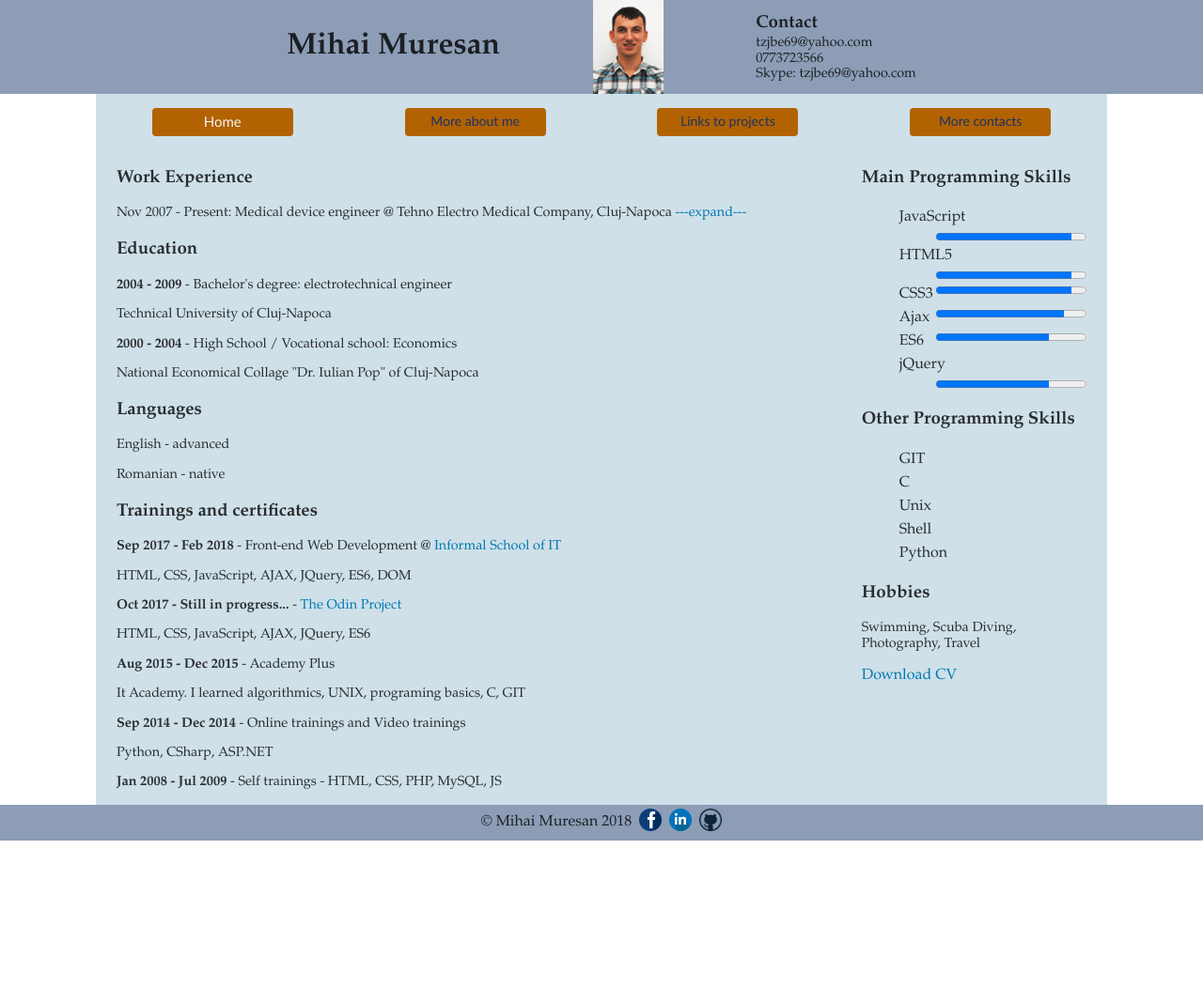
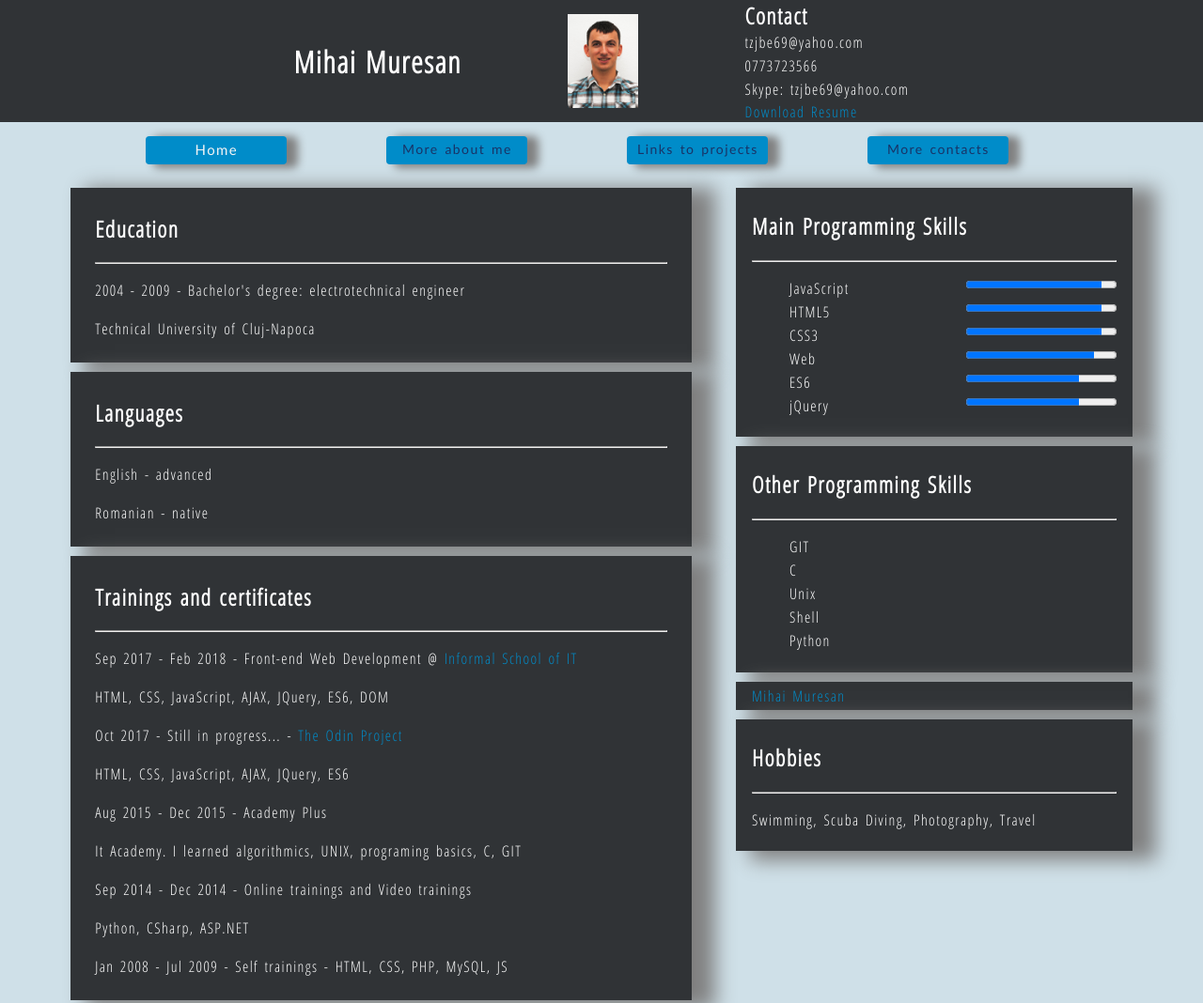
Before and after one commit to tzjbe69/cv, a plain HTML site: page index.html in a window 1280 px wide. Shown: the top 1068 px of the page at 94% size. Before the commit the page ends 895 px from the top, so only its background shows below. Drawn offline with nearby package versions, Linux system fonts and the light colour scheme.

Commit message:
final modifications

```diff
--- a/index.html
+++ b/index.html
@@ -2,20 +2,23 @@
 <html>
     <head>
         <title>CV Mihai Muresan</title>
+        <link href="https://fonts.googleapis.com/css?family=Open+Sans+Condensed:300" rel="stylesheet">
+        <script type="text/javascript" src="https://code.jquery.com/jquery-3.2.1.min.js"></script>
         <link rel="shortcut icon" href="favicon.ico" type="image/x-icon">
         <link rel="stylesheet" href="styles/style.css" type="text/css" />
-        <script type="text/javascript" src="script/script.js"></script>
         <meta name="viewport" content="width=device-width, initial-scale=1" />
+        <script type="text/javascript" src="https://platform.linkedin.com/badges/js/profile.js" async defer></script>
     </head>
     <body>
         <header>
             <h1>Mihai Muresan</h1>
             <img src="imgs/mihai.jpg"></img>
             <div>
-                <h3>Contact</h3>
+                <h2>Contact</h2>
                 <p>tzjbe69@yahoo.com </p>
                 <p>0773723566</p>
                 <p>Skype: tzjbe69@yahoo.com</p>
+                <a href="Resume_Mihai_Muresan.pdf" download="Resume_Mihai_Muresan.pdf">Download Resume</a>
             </div>
         </header>
             <nav>
@@ -25,19 +28,20 @@
                 <a href="contact.html">More contacts</a>
             </nav>
             <main>
-
                 <article class="general">
                     <section>
-                        <h3>Main Programming Skills</h3>
-                        <ul class="clearfix">
-                            <div class="clearfix"><li class="pull-left">JavaScript</li><progress class="pull-right" value="90" max="100"></progress></div>
-                            <div class="clearfix"><li class="pull-left">HTML5</li><progress class="pull-right" value="90" max="100"></progress></div>
-                            <div class="clearfix"><li class="pull-left">CSS3</li><progress class="pull-right" value="90" max="100"></progress></div>
-                            <div class="clearfix"><li class="pull-left">Ajax</li><progress class="pull-right" value="85" max="100"></progress></div>
-                            <div class="clearfix"><li class="pull-left">ES6</li><progress class="pull-right" value="75" max="100"></progress></div>
-                            <div class="clearfix"><li class="pull-left">jQuery</li><progress class="pull-right" value="75" max="100"></progress></div>
+                        <h2>Main Programming Skills</h2><hr>
+                        <ul class="clearfix index">
+                            <div class="clearfix"><li class="pull-left description">JavaScript</li><progress class="pull-right" value="90" max="100"></progress></div>
+                            <div class="clearfix"><li class="pull-left description">HTML5</li><progress class="pull-right" value="90" max="100"></progress></div>
+                            <div class="clearfix"><li class="pull-left description">CSS3</li><progress class="pull-right" value="90" max="100"></progress></div>
+                            <div class="clearfix"><li class="pull-left description">Web</li><progress class="pull-right" value="85" max="100"></progress></div>
+                            <div class="clearfix"><li class="pull-left description">ES6</li><progress class="pull-right" value="75" max="100"></progress></div>
+                            <div class="clearfix"><li class="pull-left description">jQuery</li><progress class="pull-right" value="75" max="100"></progress></div>
                         </ul>
-                        <h3>Other Programming Skills</h3>
+                    </section>
+                    <section>
+                        <h2>Other Programming Skills</h2><hr>
                         <ul>
                             <li>GIT</li>
                             <li>C</li>
@@ -45,51 +49,68 @@
                             <li>Shell</li>
                             <li>Python</li>
                         </ul>
+
                     </section>
                     <section>
-                        <h3>Hobbies</h3>
+                        <div class="LI-profile-badge"  data-version="v1" data-size="medium" data-locale="ro_RO" data-type="horizontal" data-theme="dark" data-vanity="mihaimuresan85"><a class="LI-simple-link" href='https://ro.linkedin.com/in/mihaimuresan85?trk=profile-badge'>Mihai Muresan</a></div>
+                    </section>
+                    <section>
+                        <h2>Hobbies</h2><hr>
                         <p>Swimming, Scuba Diving, Photography, Travel</p>
-                        <a href="CV_Muresan_Mihai_en.pdf" download="CV_Muresan_Mihai_en.pdf">Download CV</a>
                     </section>
                 </article>
                 <article>
+                    <section id="JavaScript" class="description-content">
+                        <h2>JavaScript</h2><hr>
+                        <p>Functions, objects, scope, events, AJAX, jQuery,
+                            DOM, JSON, ES6, BOM</p>
+
+                    </section>
+                    <section id="HTML5" class="description-content">
+                        <h2>HTML5</h2><hr>
+                        <p>Standards, Attributes, Elements, Form, Semantics, APIs</p>
+                    </section>
+                    <section id="CSS3" class="description-content">
+                        <h2>CSS3</h2><hr>
+                        <p>Rules, Selectors, Box Model, Pseudo-class, Pseudo-elements, FlexBox,
+                        Responsive Web Design(media queries)</p>
+                    </section>
+                    <section id="Web" class="description-content">
+                        <h2>Web</h2><hr>
+                        <p>Client-server architectures, HTTP/HTTPs, Cookies, Browsers, Dev Tools,
+                        HTTP Protocol: request-response model, headers, methods, status codes</p>
+                    </section>
+                    <section id="ES6" class="description-content">
+                        <h2>ES6 - EcmaScript 6</h2><hr>
+                        <p>Let, const, arrow functions</p>
+                    </section>
+                    <section id="jQuery" class="description-content">
+                        <h2>jQuery</h2><hr>
+                        <p>Selecting elements, animations, dialogs</p>
+                    </section>
                     <section>
-                        <h3>Work Experience</h3>
-                        <p> Nov 2007 - Present: Medical device engineer @ Tehno Electro Medical Company, Cluj-Napoca <span class="show expand">---expand---</span>
-                            <span class="hide">
-                                Department: Engineering | Industry: Services
-                                Install and service medica devices.
-                                Over 300 installs of dental chair in Romania in small dental clinics in private and also in public universities and medical centers. Everything from planning to service under and post - warranty.
-                                <br><span class="shrink">---shrink---</span>
-                            </span>
+                        <h2>Education</h2><hr>
+                        <p>2004 - 2009 - Bachelor's degree: electrotechnical engineer
+                            <p>Technical University of Cluj-Napoca</p>
                         </p>
                     </section>
                     <section>
-                        <h3>Education</h3>
-                        <p><strong>2004 - 2009</strong> - Bachelor's degree: electrotechnical engineer
-                            <p>Technical University of Cluj-Napoca</p>
-                        </p>
-                        <p><strong>2000 - 2004</strong> - High School / Vocational school: Economics
-                            <p>National Economical Collage "Dr. Iulian Pop" of Cluj-Napoca</p>
-                        </p>
-                    </section>
-                    <section>
-                        <h3>Languages</h3>
+                        <h2>Languages</h2><hr>
                         <p>English - advanced</p>
                         <p>Romanian - native</p>
                     </section>
                     <section>
-                        <h3>Trainings and certificates</h3>
+                        <h2>Trainings and certificates</h2><hr>
                         <p>
-                            <p><strong>Sep 2017 - Feb 2018</strong> - Front-end Web Development @ <a href="https://scoalainformala.ro/" target="_blank">Informal School of IT</a></p>
+                            <p>Sep 2017 - Feb 2018 - Front-end Web Development @ <a href="https://scoalainformala.ro/" target="_blank">Informal School of IT</a></p>
                             <p>HTML, CSS, JavaScript, AJAX, JQuery, ES6, DOM</p>
-                            <p><strong>Oct 2017 - Still in progress...</strong> - <a href="https://www.theodinproject.com/" target="_blank">The Odin Project</a></p>
+                            <p>Oct 2017 - Still in progress... - <a href="https://www.theodinproject.com/" target="_blank">The Odin Project</a></p>
                             <p>HTML, CSS, JavaScript, AJAX, JQuery, ES6</p>
-                            <p><strong>Aug 2015 - Dec 2015</strong> - Academy Plus</p>
+                            <p>Aug 2015 - Dec 2015 - Academy Plus</p>
                             <p>It Academy. I learned algorithmics, UNIX, programing basics, C, GIT</p>
-                            <p><strong>Sep 2014 - Dec 2014</strong> - Online trainings and Video trainings</p>
+                            <p>Sep 2014 - Dec 2014 - Online trainings and Video trainings</p>
                             <p>Python, CSharp, ASP.NET</p>
-                            <p><strong>Jan 2008 - Jul 2009</strong> - Self trainings - HTML, CSS, PHP, MySQL, JS</p>
+                            <p>Jan 2008 - Jul 2009 - Self trainings - HTML, CSS, PHP, MySQL, JS</p>
                         </p>
                     </section>
                 </article>
@@ -100,5 +121,7 @@
                 <a href="https://www.linkedin.com/in/mihaimuresan85" target="_blank"><img src="imgs/li.ico" alt="Linkedin"></a>
                 <a href="https://github.com/tzjbe69" target="_blank"><img src="imgs/git.ico" alt="GitHub"></a>
         </footer>
+        <script type="text/javascript" src="script/script.js"></script>
+        <script type="text/javascript" src="script/scroll.js"></script>
     </body>
 </html>
--- /dev/null
+++ b/script/scroll.js
@@ -0,0 +1,13 @@
+/* global $ */
+let scrollValue = 0;
+$(window).scroll(function(event) {
+    if (window.pageYOffset > scrollValue && $(window).width() < 880) {
+        $('nav').slideUp();
+        scrollValue = window.pageYOffset;
+    } else if (window.pageYOffset < scrollValue && $(window).width() < 880) {
+        $('nav').slideDown();
+        scrollValue = window.pageYOffset;
+    } else {
+        $('nav').show();
+    }
+});
--- a/styles/style.css
+++ b/styles/style.css
@@ -3,44 +3,54 @@ html {
 }
 
 body {
+    font-family: 'Open Sans Condensed', sans-serif;
     margin: 0;
-    font-family: Garamond;
-    color: rgba(0, 0, 0, 0.8);
-    font-size: 90%;
+    word-spacing: 2px;
+    letter-spacing: 1.4px;
+    font-size: 95%;
+    background-color: #cfe0e8;
 }
 
 header {
+    margin-top: 40px;
+    color: white;
     display: flex;
     flex-direction: column;
     justify-content: space-around;
     align-items: center;
     padding-left: 20%;
     padding-right: 20%;
-    background-color: #8d9db6;
-    line-height: 2px;
+    background-color: #303336;
+}
+
+header p, header h2{
+    margin: 0;
 }
 
 header img {
     display: none;
 }
 
-
-
 nav {
+    position: fixed;
+    top: 0px;
+    width: 100%;
     margin: 0;
-    background-color: #B26200;
+    background-color: #303336;
     display: flex;
     justify-content: space-around;
     align-items: center;
-
 }
 
 nav a {
-    width: 22%;
+    color: #193366;
+    background-color: #008cc9;
+    width: 23%;
+    height: 40px;
 }
 
 nav a:hover {
-    background: #FF8B00;
+    background: #005e93;
     color: white;
 }
 
@@ -51,31 +61,34 @@ nav a:hover {
 
 main {
     margin: 0;
-    background-color: #cfe0e8;
     display: flex;
     flex-direction: column;
     justify-content: space-around;
-    min-height: 75vh;
+    min-height: 80vh;
 }
 
 p {
-    font-size: 90%;
+    line-height: 25px;
 }
 
+article {
+    width: 100%;
+}
 
-article {
-    width: 94%;
-    margin-left: 2%;
-    margin-right: 2%;
-    /*min-width: 350px;*/
-
+section {
+    background-color: #303336;
+    margin-top: 10px;
+    margin-bottom: 10px;
+    color: white;
+    padding: 1% 4%;
 }
 
 footer {
+    color: white;
     display: flex;
     align-items: center;
     justify-content: center;
-    background-color: #8d9db6;
+    background-color: #303336;
     bottom: 0;
     margin: 0;
     position: relative;
@@ -95,25 +108,16 @@ ul {
 }
 
 a {
+    color: #008cc9;
     text-decoration: none;
-    color: #0079B2;
 }
 
-.hide {
-    display: none;
-}
-
-.show {
-    display: inline-block;
-}
-
-.expand, .shrink {
-    cursor: pointer;
+a:hover {
+    color: #005e93;
 }
 
 .pull-right {
     float: right;
-    margin-left: 1%;
 }
 
 .pull-left {
@@ -126,8 +130,8 @@ a {
     display: block;
 }
 
-.general {
-    width: 30%;
+.index .description {
+    cursor: pointer;
 }
 
 .contact {
@@ -143,38 +147,63 @@ a {
     line-height: 40px;
 }
 
-.shrink, .expand {
-    color: #0079B2;
-}
-
 .about-skills {
     display: none;
 }
 
-@media (min-width: 760px) {
+
+@media (min-width: 490px) {
+    article {
+        width: 94%;
+        margin-left: 2%;
+        margin-right: 2%;
+    }
+
+    section {
+        box-shadow: 20px 5px 20px 5px gray;
+        background-color: #303336;
+        margin-top: 10px;
+        margin-bottom: 10px;
+        color: white;
+        padding: 1% 4%;
+    }
+}
+
+@media (min-width: 880px) {
     body {
         font-size: 100%;
     }
+
+    header {
+        margin-top: 0;
+    }
+
     main {
-        margin: 0 8%;
+        margin: 0 4%;
         flex-direction: row-reverse;
     }
+
     header {
         flex-direction: row;
     }
+
     header img {
         height: 100px;
         width: auto;
         display: block;
     }
+
     nav {
+        width: 80%;
+        position: static;
         margin: 0 8%;
         background-color: #cfe0e8;
     }
+
     nav a {
-        background: #B26200;
+        box-shadow: 10px 2px 10px 2px gray;
+        background: #008cc9;
         border-radius: 4px;
-        color: #193366;
         font-family: "Trebuchet MS", Helvetica, sans-serif;
         font-size: 14px;
         height: 20px;
@@ -184,7 +213,25 @@ a {
         padding: 5px;
         width: 140px;
     }
+
+    nav a:active {
+        margin-bottom: 10px;
+        box-shadow: 0px 0px 0px 0px black;
+    }
+
     .about-skills {
         display: block;
     }
+
+    .general {
+        width: 60%;
+    }
+
+    .contact ul li {
+        line-height: 80px;
+    }
+
+    .external ul li {
+        line-height: 60px;
+    }
 }
```
Also changed, not shown: about.html (+29 -20 lines), contact.html (+6 -2 lines), external.html (+11 -6 lines), script/script.js (+9 -16 lines), 2 other files.
